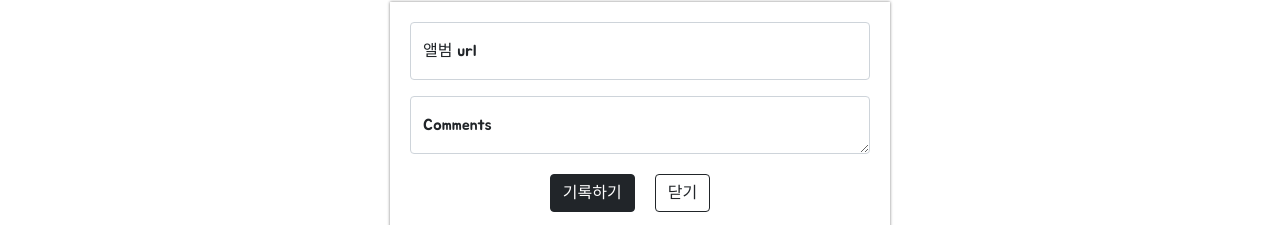
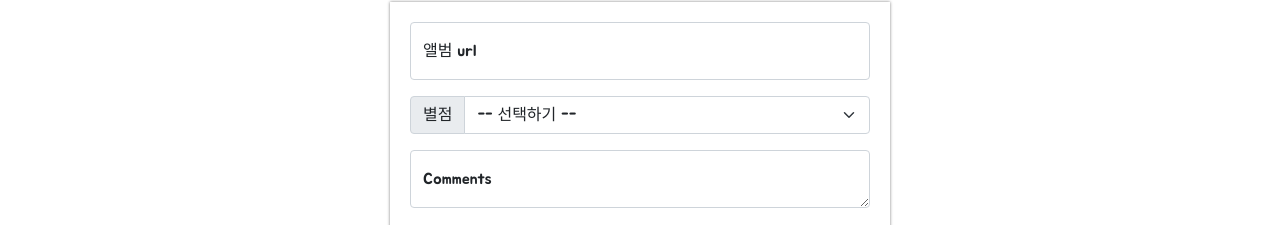
Before and after one commit to sue20250216/mypage, a plain HTML site: page index.html in a window 1280 px wide. Shown: the part 268-493 px from the top of the page. Drawn offline with nearby package versions, Linux system fonts and the light colour scheme.

Commit message:
Update index.html

```diff
--- a/index.html
+++ b/index.html
@@ -99,6 +99,20 @@
             <input type="email" class="form-control" id="floatingInput" placeholder="name@example.com">
             <label for="floatingInput">앨범 url</label>
         </div>
+               <div>
+            <div class="input-group mb-3">
+                <label class="input-group-text" for="inputGroupSelect01">별점</label>
+                <select class="form-select" id="inputGroupSelect01">
+                  <option selected>-- 선택하기 --</option>
+                  <option value="1">⭐</option>
+                  <option value="2">⭐⭐</option>
+                  <option value="3">⭐⭐⭐</option>
+                  <option value="4">⭐⭐⭐⭐</option>
+                  <option value="5">⭐⭐⭐⭐⭐</option>
+                </select>
+              </div>
+        </div>
+
         <div class="form-floating">
             <textarea class="form-control" placeholder="Leave a comment here" id="floatingTextarea"></textarea>
             <label for="floatingTextarea">Comments</label>
```
